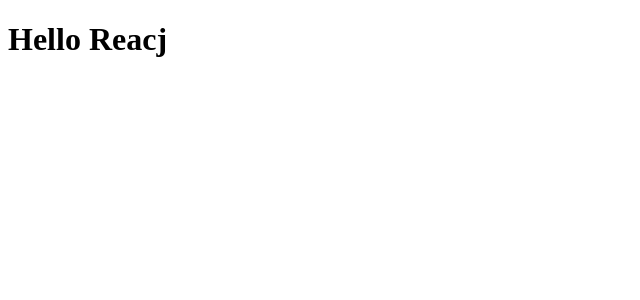
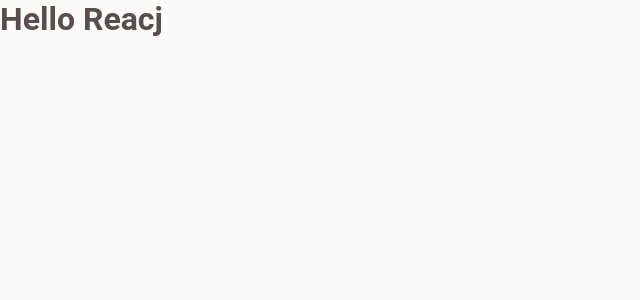
Before and after one commit to simaomenezes/Challenge-Coffee-Delivery, a React (Vite) app in the folder Coffee-Delivery/: page / in a window 1280 px wide. Shown: the top 300 px of the page, without its empty margins (0-640 px from the left). Built offline with nearby package versions, Linux system fonts and the light colour scheme.

Commit message:
chore: Setting styled-component and setting css

```diff
--- a/Coffee-Delivery/index.html
+++ b/Coffee-Delivery/index.html
@@ -2,6 +2,15 @@
 <html lang="en">
   <head>
     <meta charset="UTF-8" />
+
+    <link rel="preconnect" href="https://fonts.googleapis.com">
+    <link rel="preconnect" href="https://fonts.gstatic.com" crossorigin>
+
+    <meta name="viewport" content="width=device-width, initial-scale=1.0" />
+
+
+    <link href="https://fonts.googleapis.com/css2?family=Roboto+Mono:ital,wght@0,100..700;1,100..700&display=swap" rel="stylesheet"/>
+
     <meta name="viewport" content="width=device-width, initial-scale=1.0" />
     <title>Vite + React + TS</title>
   </head>
--- a/Coffee-Delivery/src/App.tsx
+++ b/Coffee-Delivery/src/App.tsx
@@ -1,7 +1,12 @@
+import { ThemeProvider } from 'styled-components'
+import { GlobalStyle } from './styles/global'
+import { defaultTheme } from './styles/Themes/default'
 
-
-export default function App() {
+export function App() {
   return (
-    <h1>Hello Reacj</h1>
+    <ThemeProvider theme={defaultTheme}>
+      <h1>Hello Reacj</h1>
+      <GlobalStyle />
+    </ThemeProvider>
   )
 }
--- a/Coffee-Delivery/src/main.tsx
+++ b/Coffee-Delivery/src/main.tsx
@@ -1,7 +1,6 @@
 import React from 'react'
 import ReactDOM from 'react-dom/client'
-import App from './App.tsx'
-
+import { App } from './App.tsx'
 
 ReactDOM.createRoot(document.getElementById('root')!).render(
   <React.StrictMode>
--- /dev/null
+++ b/Coffee-Delivery/src/styles/Themes/default.ts
@@ -0,0 +1,23 @@
+export const defaultTheme = {
+  colors: {
+    white: '#FFFFFF',
+
+    'yellow-dark': '#C47F17',
+    yellow: '#DBAC2C',
+    'yellow-light': '#F1E9C9',
+    'purple-dark': '#4B2995',
+    purple: '#8047F8',
+    'purple-light': '#EBE5F9',
+
+    'base-title': '#272221',
+    'base-subtitle': '#403937',
+    'base-text': '#574F4D',
+    'base-label': '#8D8686',
+    'base-hover': '#D7D5D5',
+
+    'base-button': '#E6E5E5',
+    'base-input': '#EDEDED',
+    'base-card': '#F3F2F2',
+    background: '#FAFAFA',
+  },
+}
--- /dev/null
+++ b/Coffee-Delivery/src/styles/global.ts
@@ -0,0 +1,21 @@
+import { createGlobalStyle } from 'styled-components'
+
+export const GlobalStyle = createGlobalStyle`
+    * {
+        margin: 0;
+        padding: 0;
+        box-sizing: border-box;
+    }
+
+    body {
+        background: ${(props) => props.theme.colors.background};
+        color: ${(props) => props.theme.colors['base-text']};
+        -webkit-font-smoothing: antialiased;
+    }
+
+    body, input, textarea, button {
+        font-family: 'Roboto', sans-serif;
+        font-weight: 400;
+        font-size: 1rem;
+    }
+`
```
Also changed, not shown: Coffee-Delivery/package.json (+7 -2 lines), Coffee-Delivery/.eslintrc.cjs (deleted), Coffee-Delivery/.eslintrc.json (added), 2 other files (tests, documents, lock files or other folders).
